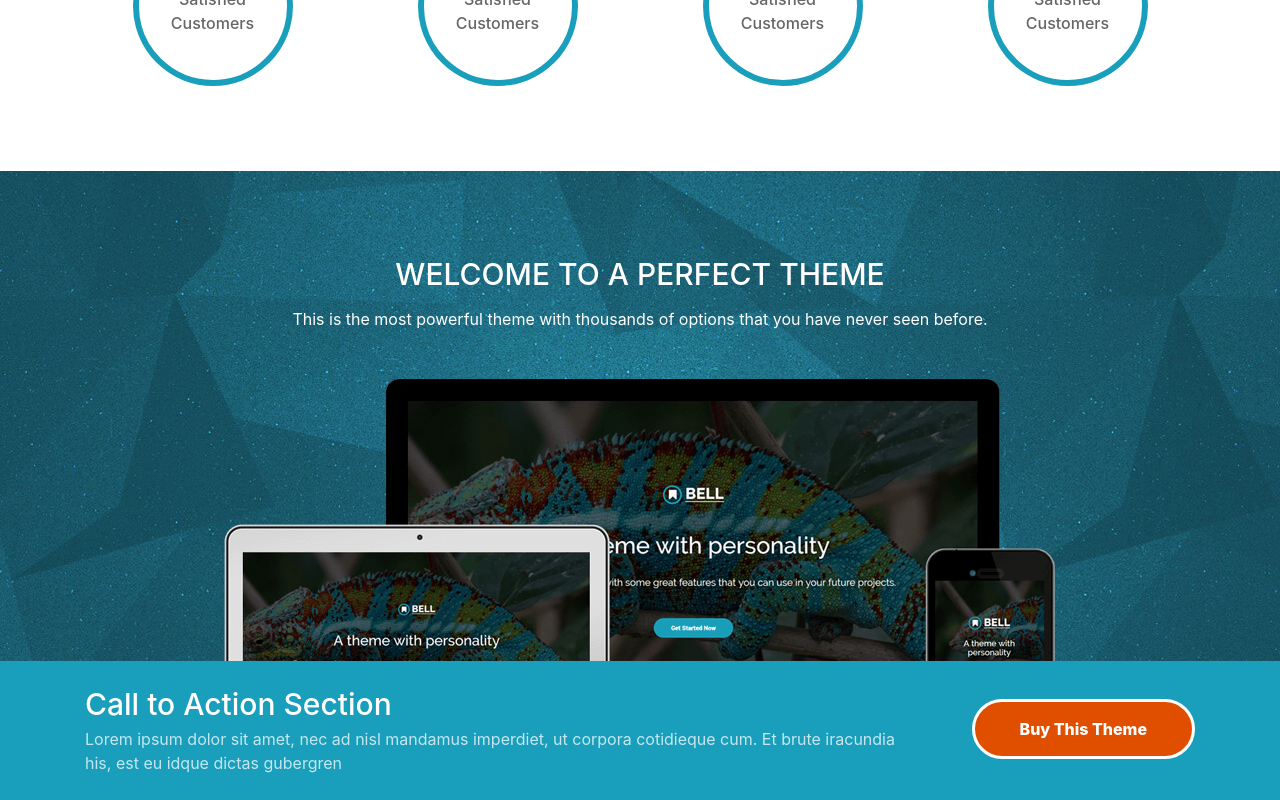
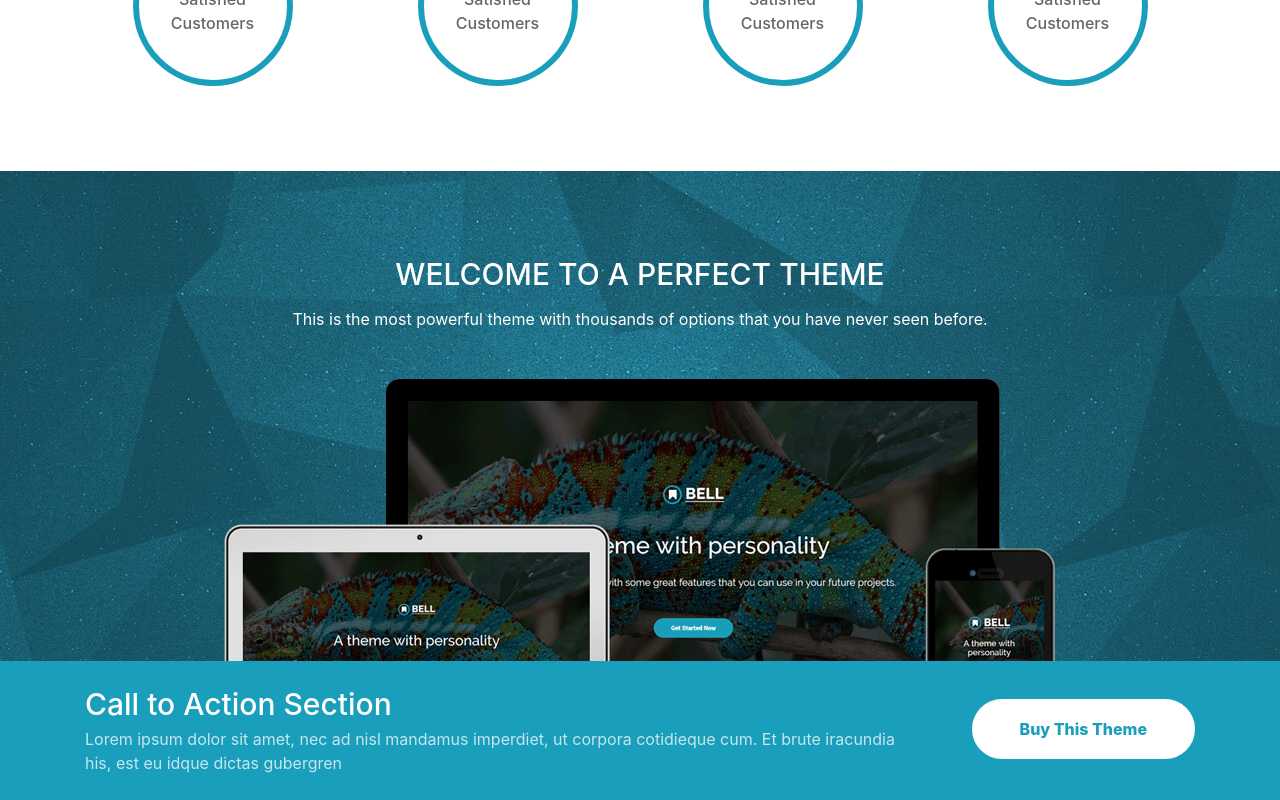
Before and after one commit to Guru4741/emily-jones-portfolio, a website built with webpack: page src/template.html in a window 1280 px wide. In both pictures the pointer is over the link "Buy This Theme". Shown: the part 1245-2045 px from the top of the page. Built offline with nearby package versions, Linux system fonts and the light colour scheme; a script that the page names is missing.

Commit message:
Added Hover Style on btn-ghost

```diff
--- a/src/sass/_buttons.scss
+++ b/src/sass/_buttons.scss
@@ -14,6 +14,11 @@
     &-ghost {
         border: 3px solid #ffffff;
         background-color: transparent;
+
+        &:hover {
+            background: #ffffff;
+            color: #199EBB;
+        }
     }
 
 }
```
